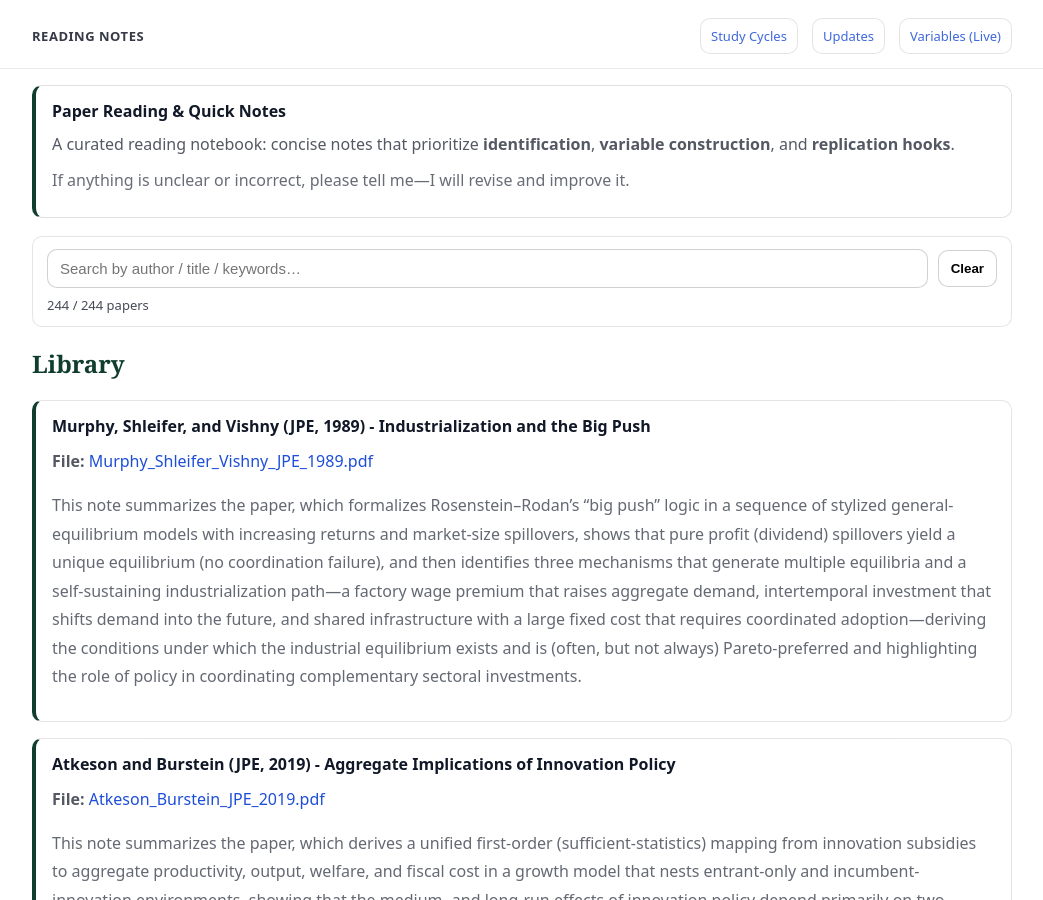
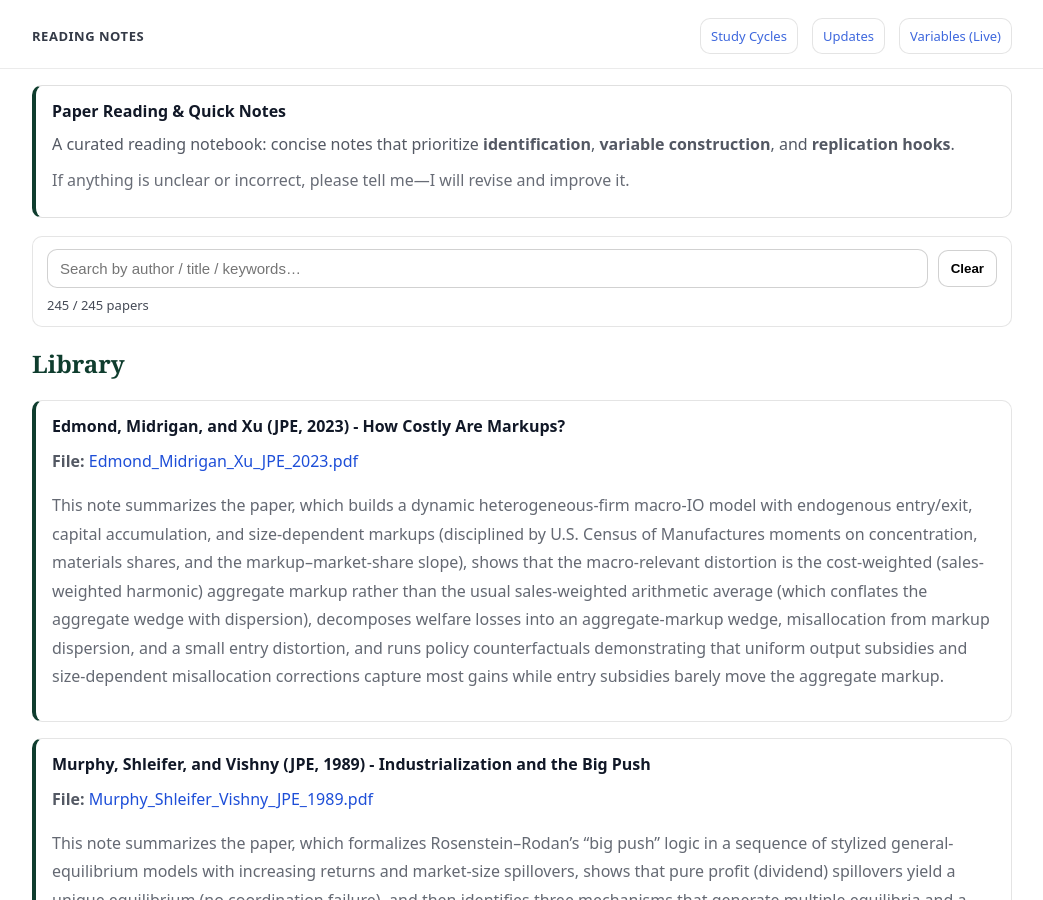
Before and after one commit to yaxinzn/study-archive, a Jekyll site: the page built from reading/index.md, in a window 1280 px wide and 900 px high. Shown: the whole window, without its empty margins (118-1161 px from the left). Built offline with Jekyll 4.4.1, drawn with Linux system fonts in a browser that asks for light colours.

Commit message:
Reading: add/update Edmond_Midrigan_Xu_JPE_2023.pdf

```diff
--- a/_data/reading.yml
+++ b/_data/reading.yml
@@ -1,3 +1,7 @@
+- title: "Edmond, Midrigan, and Xu (JPE, 2023) - How Costly Are Markups?"
+  file: "Edmond_Midrigan_Xu_JPE_2023.pdf"
+  desc: "This note summarizes the paper, which builds a dynamic heterogeneous-firm macro-IO model with endogenous entry/exit, capital accumulation, and size-dependent markups (disciplined by U.S. Census of Manufactures moments on concentration, materials shares, and the markup–market-share slope), shows that the macro-relevant distortion is the cost-weighted (sales-weighted harmonic) aggregate markup rather than the usual sales-weighted arithmetic average (which conflates the aggregate wedge with dispersion), decomposes welfare losses into an aggregate-markup wedge, misallocation from markup dispersion, and a small entry distortion, and runs policy counterfactuals demonstrating that uniform output subsidies and size-dependent misallocation corrections capture most gains while entry subsidies barely move the aggregate markup."
+
 - title: "Murphy, Shleifer, and Vishny (JPE, 1989) - Industrialization and the Big Push"
   file: "Murphy_Shleifer_Vishny_JPE_1989.pdf"
   desc: "This note summarizes the paper, which formalizes Rosenstein–Rodan’s “big push” logic in a sequence of stylized general-equilibrium models with increasing returns and market-size spillovers, shows that pure profit (dividend) spillovers yield a unique equilibrium (no coordination failure), and then identifies three mechanisms that generate multiple equilibria and a self-sustaining industrialization path—a factory wage premium that raises aggregate demand, intertemporal investment that shifts demand into the future, and shared infrastructure with a large fixed cost that requires coordinated adoption—deriving the conditions under which the industrial equilibrium exists and is (often, but not always) Pareto-preferred and highlighting the role of policy in coordinating complementary sectoral investments."
```
Also changed, not shown: 1 other file.
